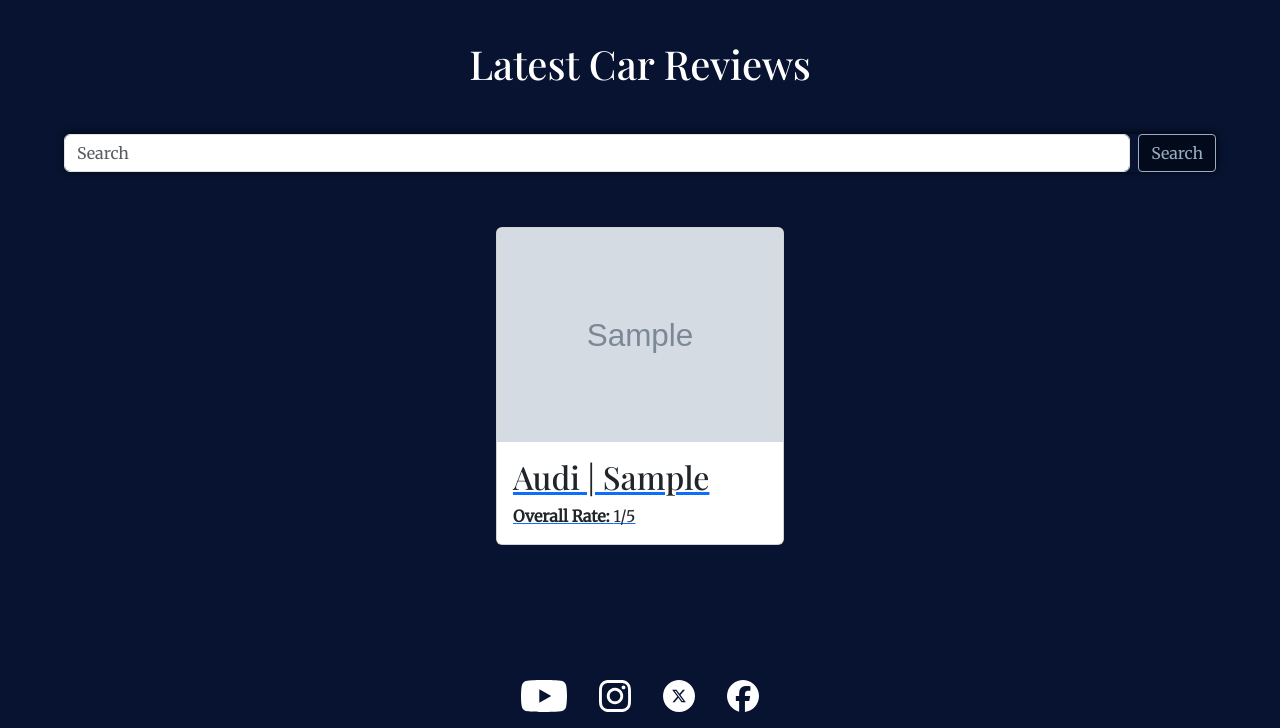
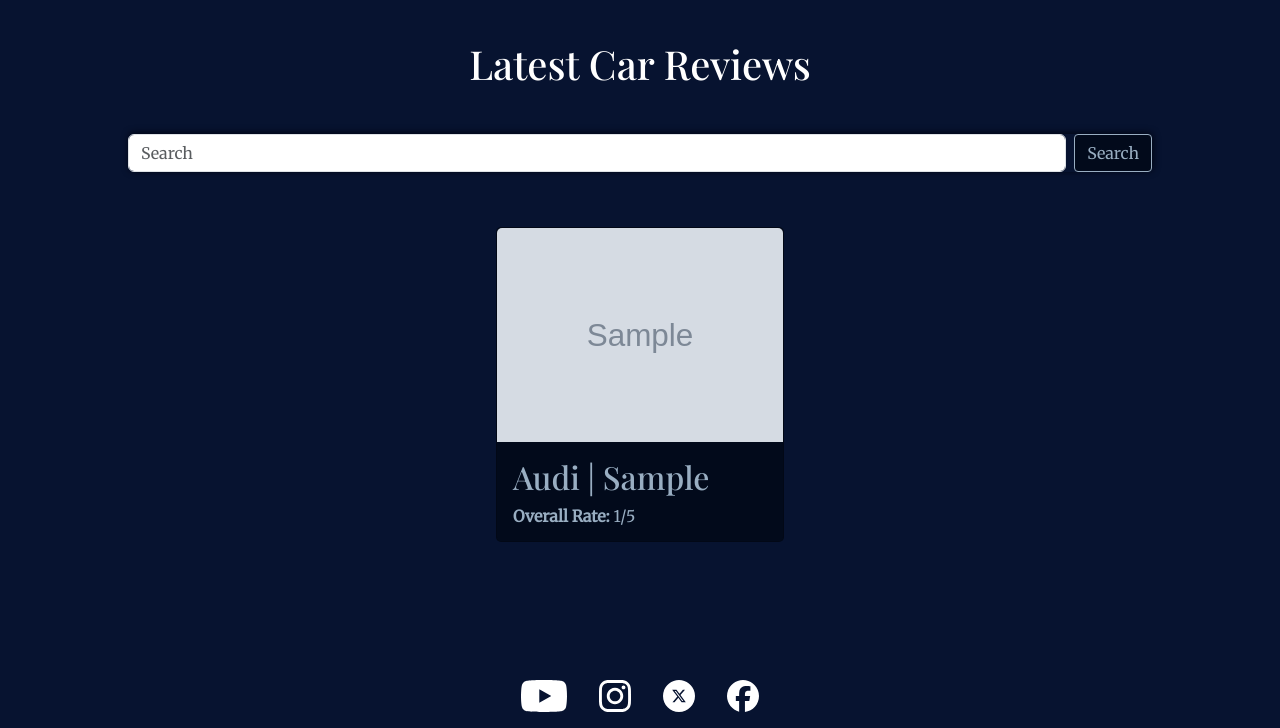
Before and after one commit to rimanfarhood/Carrevs-Car-Reviews, a Django app: page /reviews/reviews/ in a window 1280 px wide. Shown: the part 72-800 px from the top of the page. Run offline with Django 4.2, Linux system fonts and the light colour scheme; tables that the repository leaves empty hold one stand-in row (values such as "Sample post"); grey boxes marked "Sample" are stand-in pictures; parts of the project's set-up code (start-up, migrations or seed data) failed here and were passed over; some libraries are stand-ins or nearby versions.

Commit message:
Style reviews.html page

```diff
--- a/static/css/base.css
+++ b/static/css/base.css
@@ -122,8 +122,27 @@ footer {
 /* Forms */
 
 .form {
-    width: 90%;
+    width: 80%;
     margin: 3% auto;
     border-radius: 5px;
     box-shadow: var(--box-shadow);
 }
+
+/* list reviews page */
+
+.reviews {
+    text-decoration: none;
+    color: var(--white);
+}
+
+.reviews:hover {
+    cursor: pointer;
+}
+
+.card {
+    height: 90%;
+    margin-top: 1rem;
+    background-color:  var(--darker);
+    color: var(--light);
+    border-radius: 5px;
+}
```
